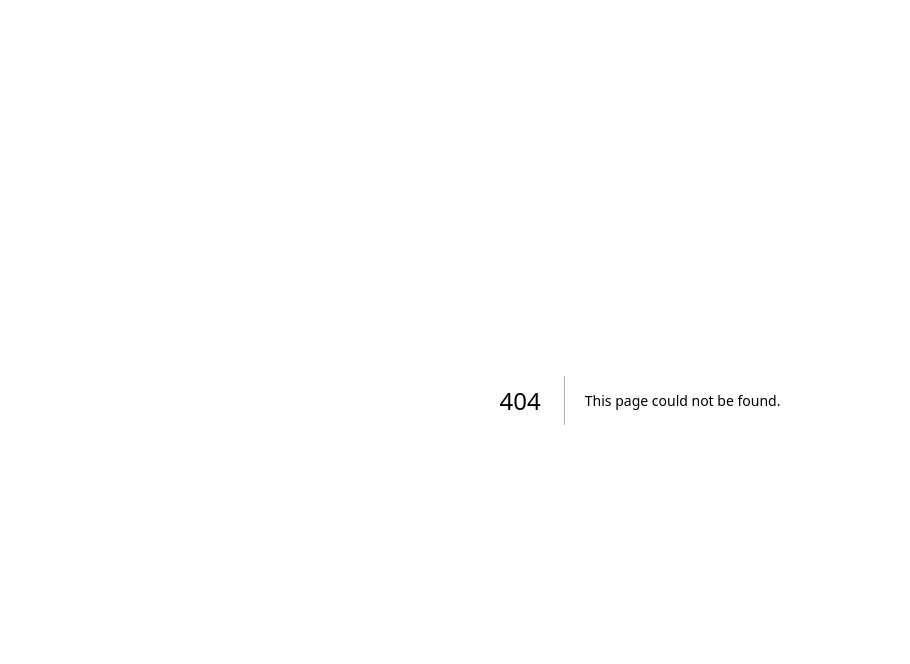
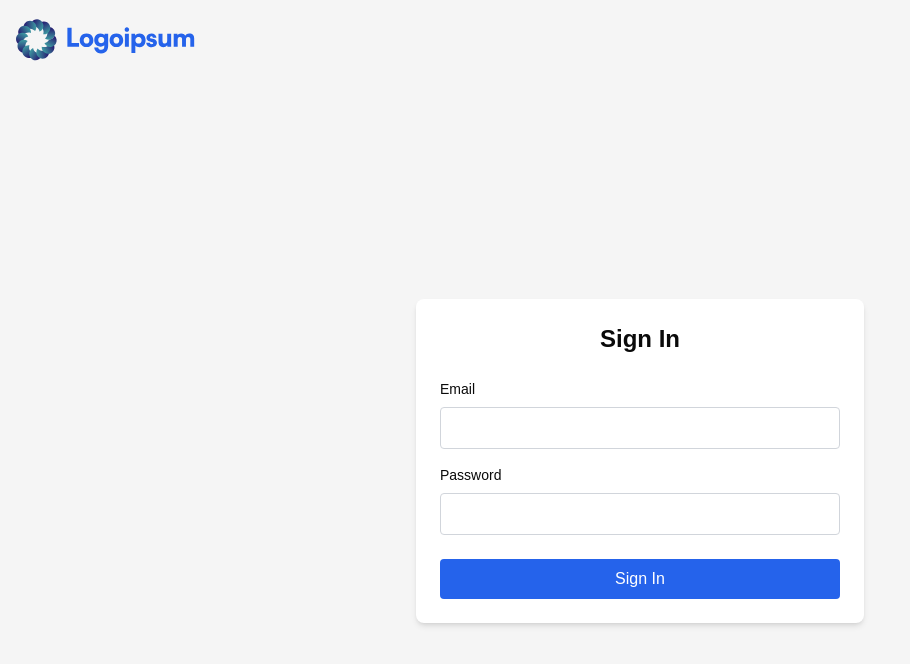
Before and after one commit to FatihAK61/jira-clone, a Next.js app: page /sign-in in a window 1280 px wide. Before the commit this address had no page. Shown: the top 664 px of the page, without its empty margins (0-910 px from the left). Built offline with nearby package versions, Linux system fonts and the light colour scheme.

Commit message:
new test

```diff
--- /dev/null
+++ b/src/app/(auth)/layout.tsx
@@ -0,0 +1,21 @@
+import React from "react";
+import Image from "next/image";
+
+interface AuthLayoutProps {
+    children: React.ReactNode;
+}
+
+const AuthLayout = ({children}: AuthLayoutProps) => {
+    return (
+        <main className="bg-neutral-100 min-h-screen">
+            <div className="mx-auto max-w-screen-2xl p-4">
+                <nav className="flex items-center justify-between">
+                    <Image src="/logo.svg" alt="logo" height={48} width={180}/>
+                </nav>
+                {children}
+            </div>
+        </main>
+    );
+}
+
+export default AuthLayout;
--- /dev/null
+++ b/src/app/(auth)/sign-in/page.tsx
@@ -0,0 +1,37 @@
+const SignInPage = () => {
+    return (
+        <div className="flex h-screen items-center justify-center">
+            <div className="w-full max-w-md p-6 bg-white rounded-lg shadow-md">
+                <h2 className="text-2xl font-bold mb-6 text-center">Sign In</h2>
+                <form>
+                    <div className="mb-4">
+                        <label htmlFor="email" className="block text-sm font-medium mb-2">Email</label>
+                        <input
+                            type="email"
+                            id="email"
+                            className="w-full px-3 py-2 border border-gray-300 rounded focus:outline-none focus:ring-2 focus:ring-blue-500"
+                            required
+                        />
+                    </div>
+                    <div className="mb-6">
+                        <label htmlFor="password" className="block text-sm font-medium mb-2">Password</label>
+                        <input
+                            type="password"
+                            id="password"
+                            className="w-full px-3 py-2 border border-gray-300 rounded focus:outline-none focus:ring-2 focus:ring-blue-500"
+                            required
+                        />
+                    </div>
+                    <button
+                        type="submit"
+                        className="w-full bg-blue-600 text-white py-2 rounded hover:bg-blue-700 transition duration-200"
+                    >
+                        Sign In
+                    </button>
+                </form>
+            </div>
+        </div>
+    );
+}
+
+export default SignInPage;
--- /dev/null
+++ b/src/app/(auth)/sign-up/page.tsx
@@ -0,0 +1,41 @@
+const SignUpPage = () => {
+    return (
+        <div className="flex h-screen items-center justify-center">
+            <div className="w-full max-w-md p-6 bg-white rounded-lg shadow-md">
+                <h2 className="text-2xl font-bold mb-6">Sign Up</h2>
+                <form>
+                    <div className="mb-4">
+                        <label className="block text-sm font-medium mb-2" htmlFor="email">
+                            Email
+                        </label>
+                        <input
+                            type="email"
+                            id="email"
+                            className="w-full px-3 py-2 border border-gray-300 rounded focus:outline-none focus:ring-2 focus:ring-blue-500"
+                            required
+                        />
+                    </div>
+                    <div className="mb-4">
+                        <label className="block text-sm font-medium mb-2" htmlFor="password">
+                            Password
+                        </label>
+                        <input
+                            type="password"
+                            id="password"
+                            className="w-full px-3 py-2 border border-gray-300 rounded focus:outline-none focus:ring-2 focus:ring-blue-500"
+                            required
+                        />
+                    </div>
+                    <button
+                        type="submit"
+                        className="w-full bg-blue-600 text-white py-2 rounded hover:bg-blue-700 transition duration-200"
+                    >
+                        Sign Up
+                    </button>
+                </form>
+            </div>
+        </div>
+    );
+}
+
+export default SignUpPage;
```
Also changed, not shown: public/logo.svg (added).
